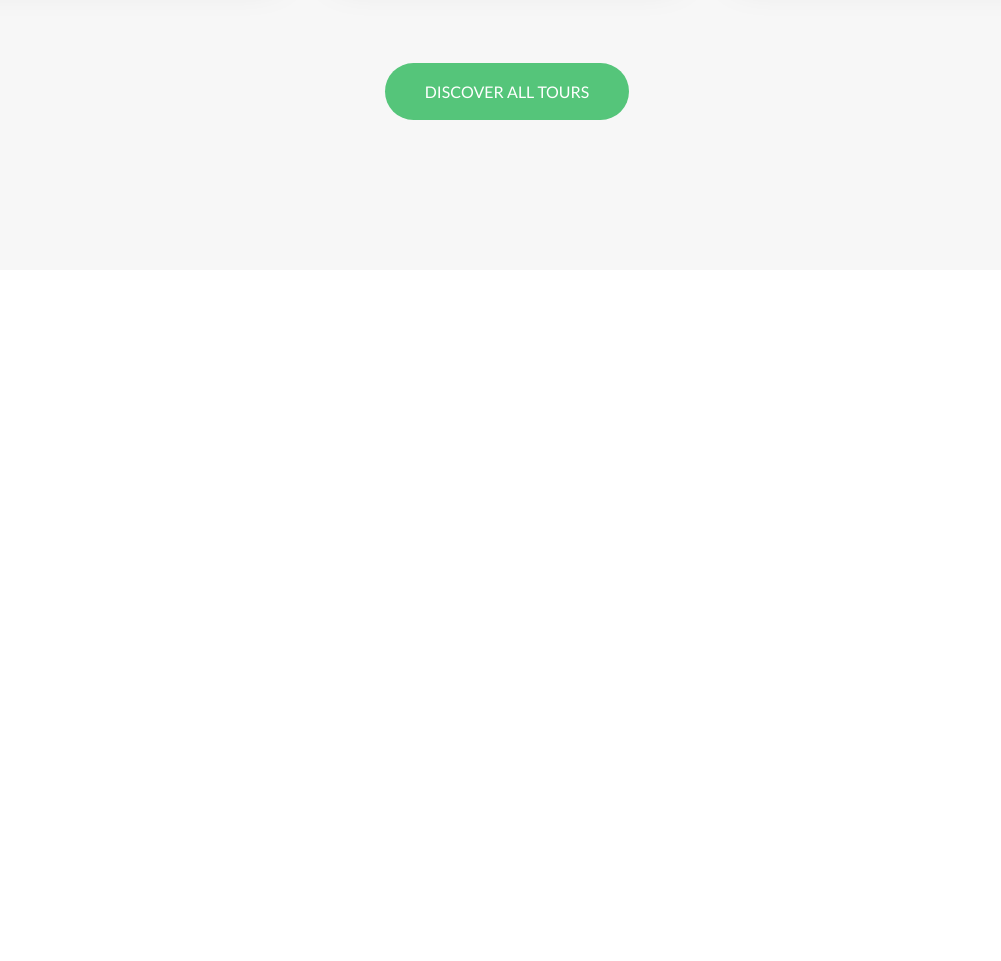
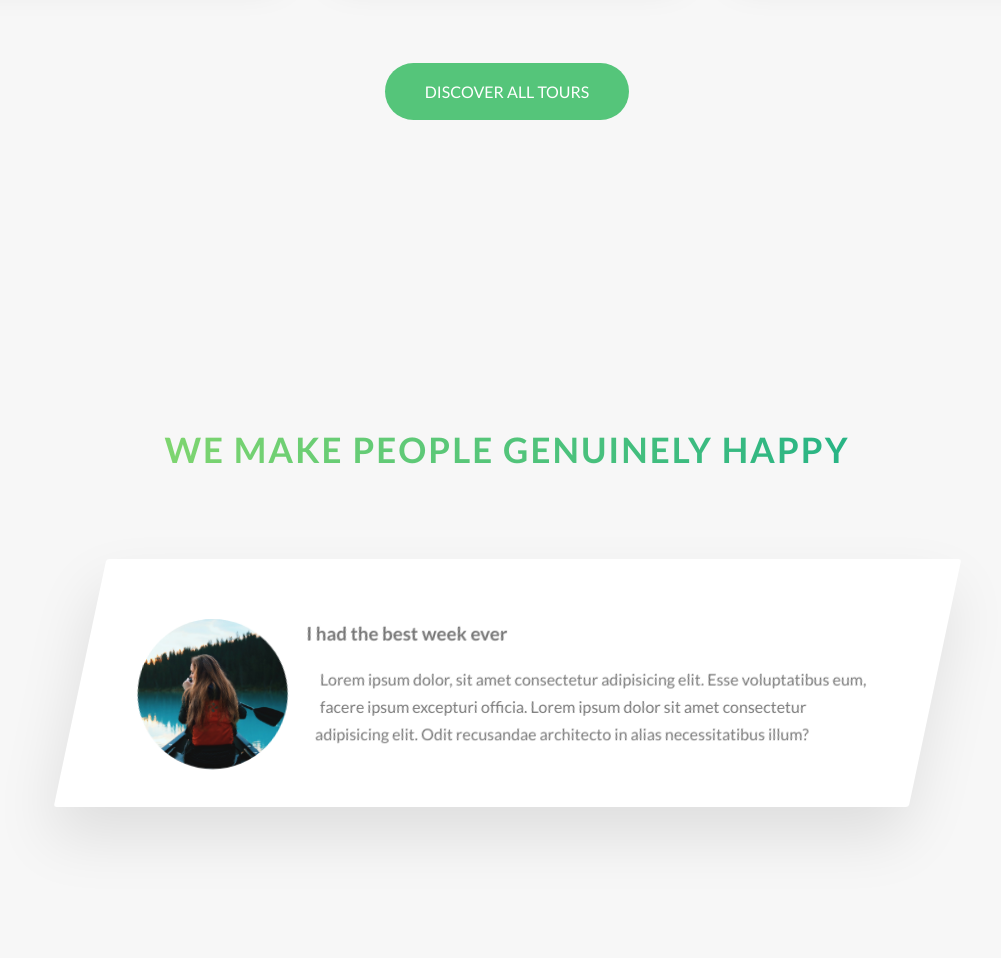
Before and after one commit to Alejandro-Cardozo/the-secret-of-argentina, a website: page index.html in a window 1280 px wide. Shown: the part 2992-3953 px from the top of the page, without its empty margins (133-1134 px from the left). Before the commit the page ends 3292 px from the top, so only its background shows below. Drawn offline with Linux system fonts and the light colour scheme.

Commit message:
story cards for the story section

```diff
--- a/index.html
+++ b/index.html
@@ -139,20 +139,18 @@
 
       <section class="section-tours">
         <div class="u-center-text u-margin-bottom-big">
-          <h2 class="heading-secondary">
-            Most popular tours
-          </h2>
+          <h2 class="heading-secondary">Most popular tours</h2>
         </div>
 
         <div class="row">
           <div class="col-1-of-3">
             <div class="card">
               <div class="card__side card__side--front">
-                <div class="card__picture card__picture--1">
-                  &nbsp;
-                </div>
+                <div class="card__picture card__picture--1">&nbsp;</div>
                 <h4 class="card__heading">
-                  <span class="card__heading-span card__heading-span--1">The Wetland Explorer</span>
+                  <span class="card__heading-span card__heading-span--1"
+                    >The Wetland Explorer</span
+                  >
                 </h4>
                 <div class="card__details">
                   <ul>
@@ -178,11 +176,11 @@
           <div class="col-1-of-3">
             <div class="card">
               <div class="card__side card__side--front">
-                <div class="card__picture card__picture--2">
-                  &nbsp;
-                </div>
+                <div class="card__picture card__picture--2">&nbsp;</div>
                 <h4 class="card__heading">
-                  <span class="card__heading-span card__heading-span--2">The Ultimate Adventurer</span>
+                  <span class="card__heading-span card__heading-span--2"
+                    >The Ultimate Adventurer</span
+                  >
                 </h4>
                 <div class="card__details">
                   <ul>
@@ -208,11 +206,11 @@
           <div class="col-1-of-3">
             <div class="card">
               <div class="card__side card__side--front">
-                <div class="card__picture card__picture--3">
-                  &nbsp;
-                </div>
+                <div class="card__picture card__picture--3">&nbsp;</div>
                 <h4 class="card__heading">
-                  <span class="card__heading-span card__heading-span--3">The Sky Walker</span>
+                  <span class="card__heading-span card__heading-span--3"
+                    >The Sky Walker</span
+                  >
                 </h4>
                 <div class="card__details">
                   <ul>
@@ -239,6 +237,31 @@
 
         <div class="u-center-text u-margin-top-huge">
           <a href="#" class="btn btn--green">Discover all tours</a>
+        </div>
+      </section>
+
+      <section class="section-stories">
+        <div class="u-center-text u-margin-bottom-big">
+          <h2 class="heading-secondary">We make people genuinely happy</h2>
+        </div>
+        <div class="row">
+          <div class="story">
+            <figure class="story__shape">
+              <img src="img/nat-8.jpg" alt="Person on a tour" class="story__img">
+              <figcaption class="story__caption">María Herrera</figcaption>
+            </figure>
+            <div class="story__text">
+              <h3 class="heading-tertiaty u-margin-bottom-small">
+                I had the best week ever
+              </h3>
+              <p>
+                Lorem ipsum dolor, sit amet consectetur adipisicing elit. Esse
+                voluptatibus eum, facere ipsum excepturi officia. Lorem ipsum
+                dolor sit amet consectetur adipisicing elit. Odit recusandae
+                architecto in alias necessitatibus illum?
+              </p>
+            </div>
+          </div>
         </div>
       </section>
     </main>
--- /dev/null
+++ b/sass/components/_story.scss
@@ -0,0 +1,58 @@
+.story {
+  width: 75%;
+  margin: 0 auto;
+  box-shadow: 0 3rem 6rem rgba($color-black, .1);
+  background-color: $color-white;
+  border-radius: 3px;
+  padding: 6rem;
+  padding-left: 9rem;
+  font-size: $default-font-size;
+  transform: skewX(-12deg);
+
+  &__shape {
+    width: 15rem;
+    height: 15rem;
+    float: left;
+    -webkit-shape-outside: circle(50% at 50% 50%);
+    shape-outside: circle(50% at 50% 50%);
+    -webkit-clip-path: circle(50% at 50% 50%);
+    clip-path: circle(50% at 50% 50%);
+    transform: translateX(-3rem) skewX(12deg);
+    position: relative;
+  }
+
+  &__img {
+    height: 100%;
+    transform: translateX(-4rem) scale(1.4);
+    backface-visibility: hidden;
+    transition: all .5s;
+  }
+
+  &__text {
+    transform: skewX(12deg);
+  }
+
+  &__caption {
+    position: absolute;
+    top: 50%;
+    left: 50%;
+    transform: translate(-50%, 25%);
+    color: $color-white;
+    text-transform: uppercase;
+    font-size: 1.7rem;
+    text-align: center;
+    opacity: 0;
+    transition: all .5s;
+    backface-visibility: hidden;
+  }
+
+  &:hover &__caption {
+    opacity: 1;
+    transform: translate(-50%, -50%);
+  }
+
+  &:hover &__img {
+    transform: translateX(-4rem) scale(1);
+    filter: blur(2px) brightness(75%);
+  }
+}
--- a/sass/main.scss
+++ b/sass/main.scss
@@ -16,3 +16,4 @@
 @import 'components/composition';
 @import 'components/feature-box';
 @import 'components/card';
+@import 'components/story'
--- a/sass/pages/_home.scss
+++ b/sass/pages/_home.scss
@@ -27,3 +27,9 @@
   padding: 25rem 0 15rem 0;
   margin-top: -12rem;
 }
+
+.section-stories {
+  padding: 15rem 0;
+  background-color: $color-grey-light-1;
+
+}
```
Also changed, not shown: css/style.css.
